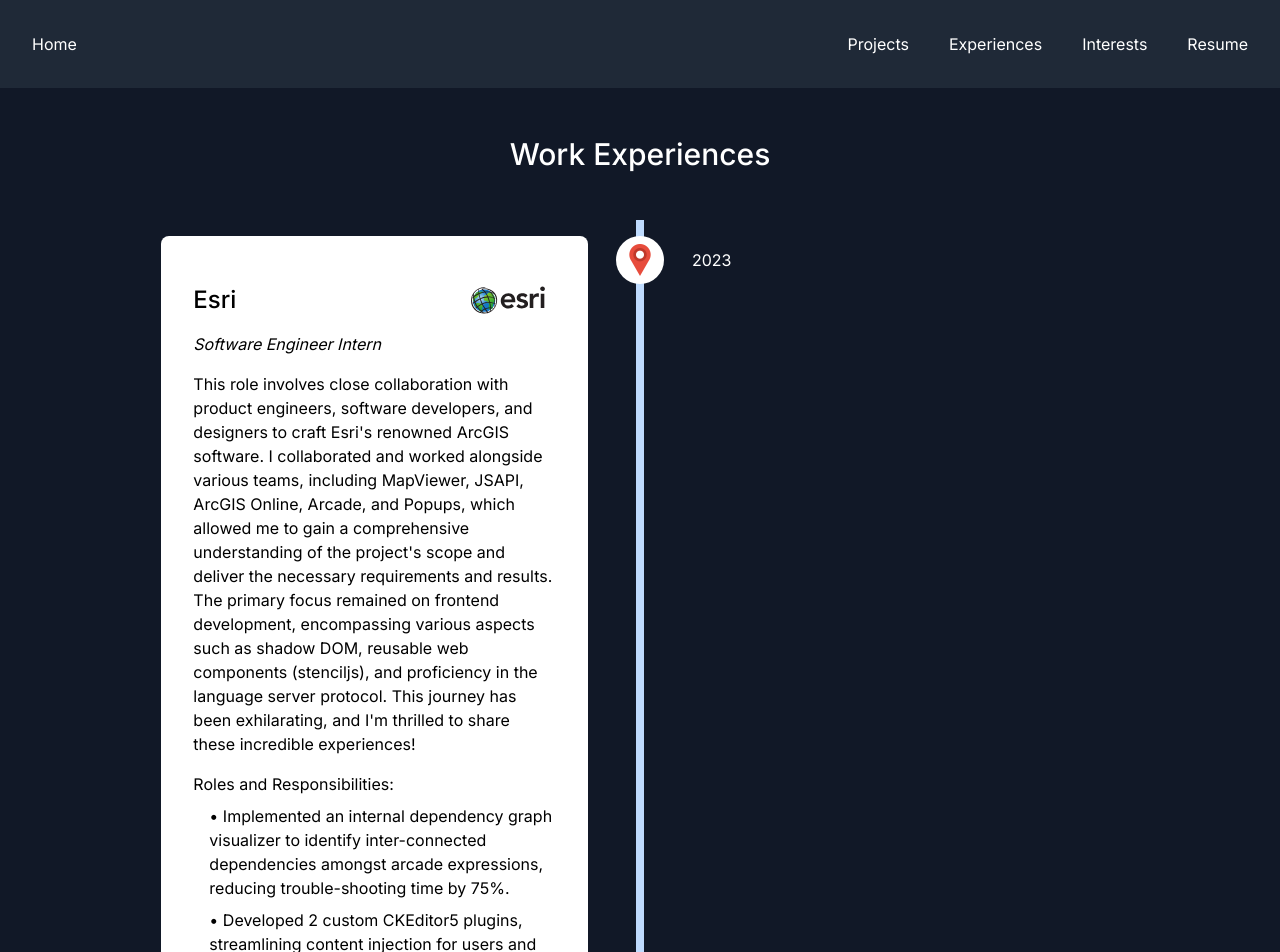
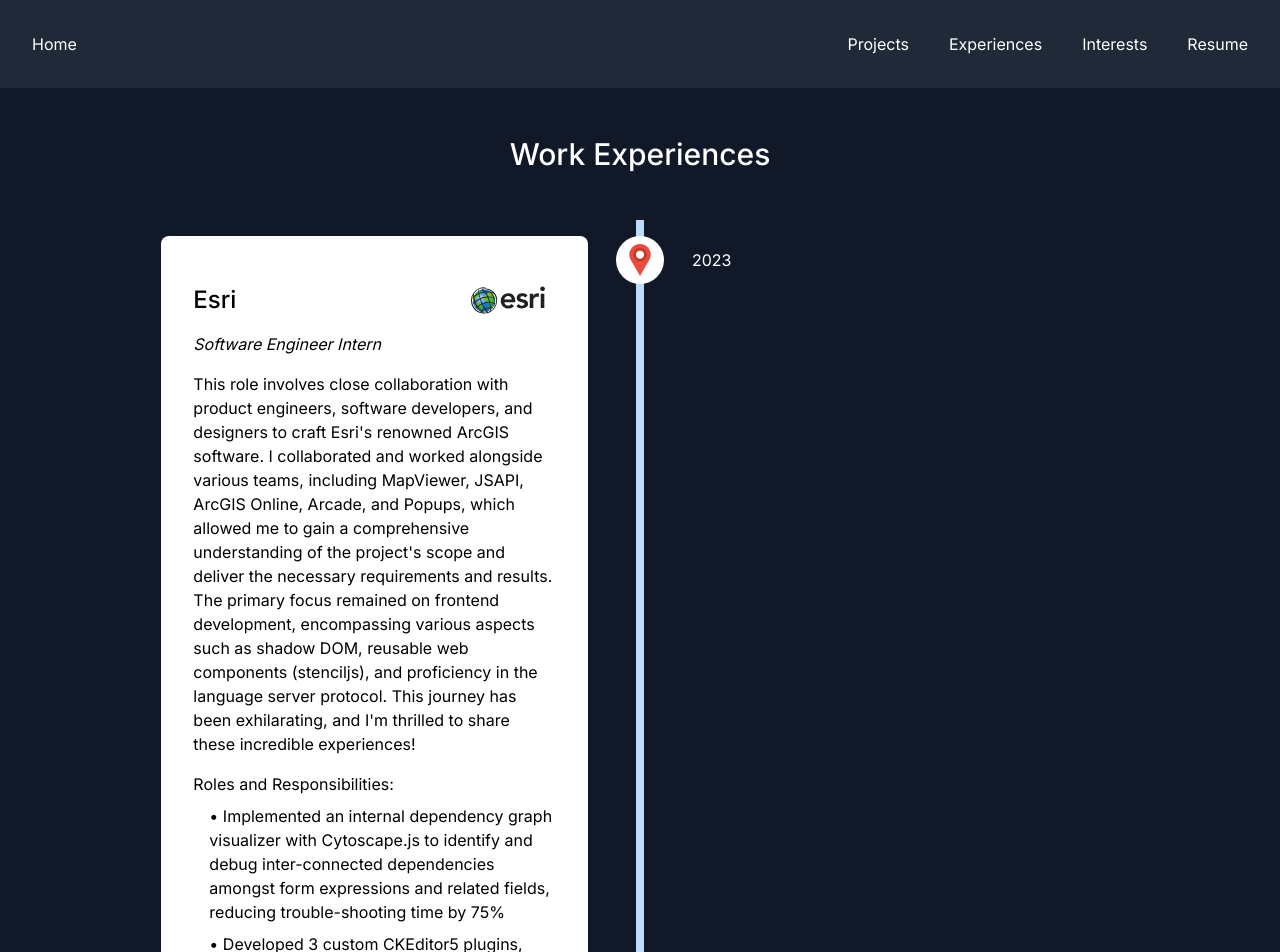
Before and after one commit to chene40/personal-website, a Next.js app: page /experiences in a window 1280 px wide. Shown: the top 952 px of the page. Built offline with nearby package versions, Linux system fonts and the light colour scheme.

Commit message:
enhan: updated experience points

```diff
--- a/data/experiences-full.ts
+++ b/data/experiences-full.ts
@@ -26,10 +26,10 @@ const experiencesFull = [
       alt: "Esri Logo",
     },
     tasks: [
-      "Implemented an internal dependency graph visualizer to identify inter-connected dependencies amongst arcade expressions, reducing trouble-shooting time by 75%.",
-      "Developed 2 custom CKEditor5 plugins, streamlining content injection for users and reducing input time by 15s on average.",
-      "Designed and integrated a custom Language Service Protocol (LSP) to seamlessly integrate Monaco Editor with CKEditor 5, enhancing the user experience for editing source code within the platform. This innovation eliminated the need for manual copying and pasting, improving efficiency and productivity by 60% for users.",
-      "Engineered and incorporated 5 reusable Stencil.js web components, reducing content authoring time in CKEditor5 by 30% and achieving a 20% increase in design consistency across the platform.",
+      "Implemented an internal dependency graph visualizer with Cytoscape.js to identify and debug inter-connected dependencies amongst form expressions and related fields, reducing trouble-shooting time by 75%",
+      "Developed 3 custom CKEditor5 plugins, streamlining content injection and dynamic popup styling via arcade expressions for users and reducing input time by 15s on average per usage",
+      "Designed and integrated a custom Language Service Protocol (LSP) to seamlessly integrate Monaco Editor with CKEditor 5, enhancing the user experience for editing source code within the platform. This innovation eliminated the need for manual copying and pasting, improving efficiency and productivity by 60% for users",
+      "Engineered and incorporated 5 reusable Stencil.js web components, reducing content authoring time in CKEditor5 by 30% and achieving a 20% increase in design consistency across the platform",
     ],
     idTag: "Esri",
   },
@@ -64,7 +64,7 @@ const experiencesFull = [
     tasks: [
       "Worked within an agile environment alongside 3 software developers to collectively build out a web interface, hosted through MenloLab, for an RTA traffic model that displays real-time data on how to improve traffic control",
       "Implemented 6 data charts using ReCharts and 4 OSMs through OpenLayers to display real-time traffic data on intersection safety, queue length, city health and traffic congestion within the city of Hamilton for thousands of users",
-      "Developed and executed over 10 unit tests using Jest to ensure the code quality, functionality, and reliability of all React components, pages, and Redux slices, resulting in a high-quality, bug-free web interface.",
+      "Developed and executed over 10 unit tests using Jest to ensure the code quality, functionality, and reliability of all React components, pages, and Redux slices, resulting in a high-quality, bug-free web interface",
     ],
     idTag: "Cubic",
   },
@@ -88,7 +88,7 @@ const experiencesFull = [
       alt: "Gunkii's Logo",
     },
     tasks: [
-      "Lead and managed a team of 5 software development interns over a period of 12 weeks to tackle UI/performance issues appearing on live site, connectivity and synchronization of data between Google platforms, and increasing conversion rates based upon user interactions on CTA pages",
+      "Lead and managed a team of 5 software development interns to implemented user interface enhancements on CTA pages, resulting in a 15% increase in conversion rates based on user interactions",
       "Collectively bought down web load speed from 4.64s to under 3s (WEB + AMP site) for all devices and technology through media optimization, removal of unused applications/code, and pre-rendering UI/data content",
       "Oversee the implementation of 5 backlinks and 3 professional videos to help increase metadata information and boost SEO, SERP, TRUST + Authority, allowing Google to easily search, crawl, and index data pertaining to the web and bring Gunkii to page one of Google's SERP",
     ],
```
